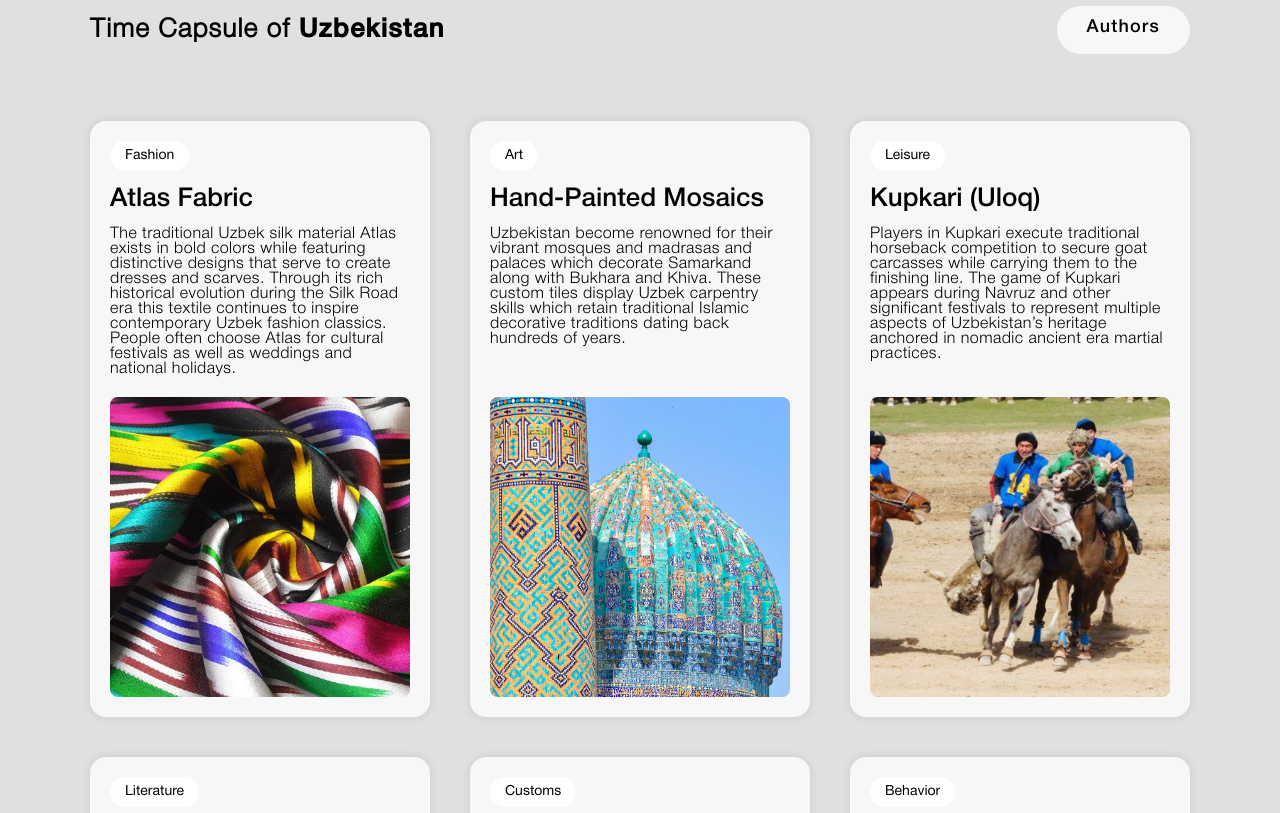
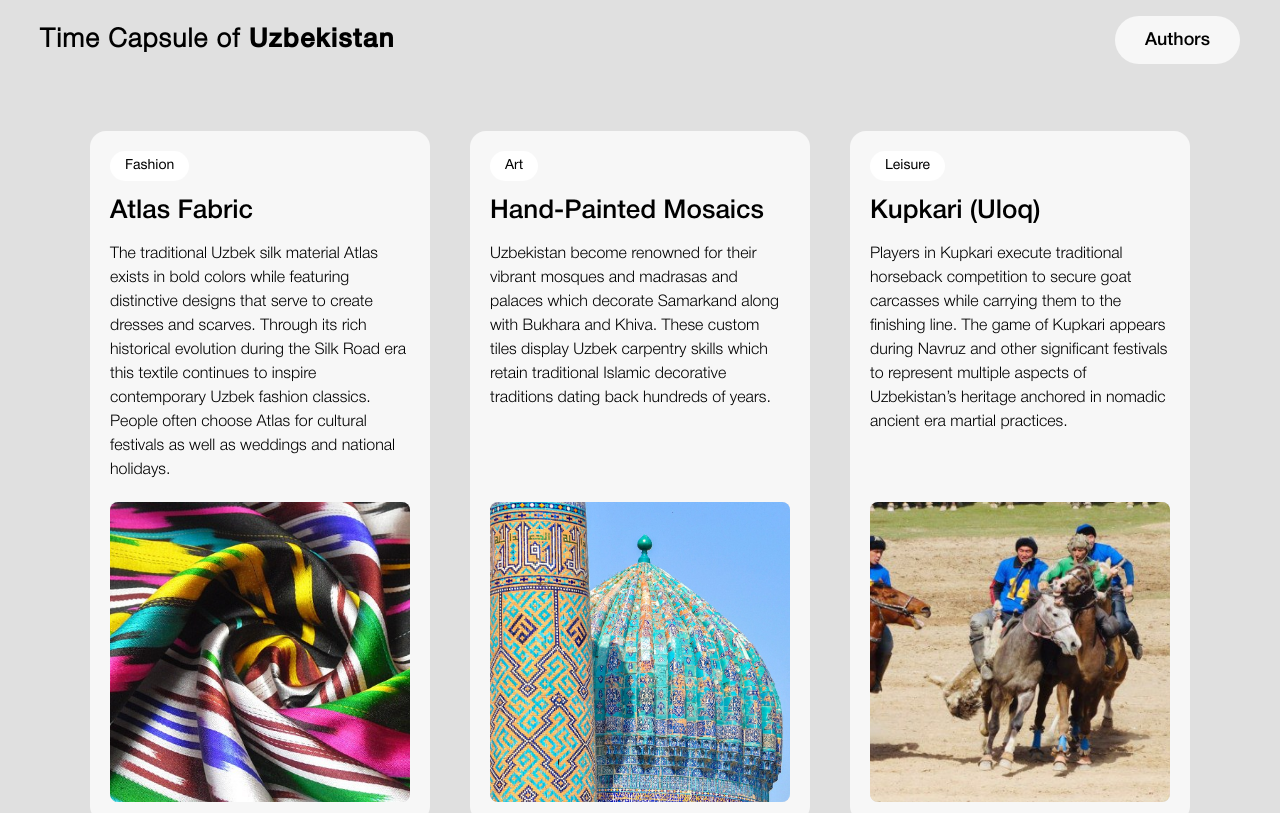
Before and after one commit to Khondamir26/ICC-Project, a plain HTML site: page index.html in a window 1280 px wide. Shown: the top 813 px of the page. Drawn offline with Linux system fonts and the light colour scheme.

Commit message:
CSS changes

```diff
--- a/style/style.css
+++ b/style/style.css
@@ -19,12 +19,10 @@ body {
 .card {
     background-color: #f7f7f7;
     border-radius: 16px;
-    box-shadow: 0 4px 12px rgba(0, 0, 0, 0.1);
     padding: 20px;
     width: 300px;
     max-height: 700px;
     margin: 20px;
-    box-shadow: 0 0 10px rgba(0, 0, 0, 0.1);
     text-decoration: none;
     display: flex;
     flex-direction: column;
@@ -33,8 +31,10 @@ body {
 }
 
 .card:hover{
-    transform: scale(1.05);
+    /* transform: scale(1.05); */
     transition: 0.3s ease;
+    box-shadow: 0 4px 12px rgba(0, 0, 0, 0.1);
+    box-shadow: 0 0 10px rgba(0, 0, 0, 0.1);
 }
 
 .category {
@@ -52,16 +52,16 @@ body {
     font-family: 'NM';
     margin: 15px 0;
     color: black;
+    line-height: 1.2;
 }
 
 .description {
     font-family: 'NL';
-    letter-spacing: .45px;
     font-size: 16px;
     color: black;
     margin-bottom: 20px;
     text-align: left;
-
+    line-height: 1.5;
 }
 
 .image-placeholder {
@@ -79,8 +79,10 @@ body {
 }
 
 .header_capsule{
-    max-width: 1100px;
-    margin: 0 auto ;
+    margin-top: 10px;
+    margin-right: 40px;
+    margin-left: 40px;
+    /* margin: 0 auto; */
     display: flex;
     justify-content: space-between;
     align-items: center;
@@ -94,8 +96,7 @@ body {
         font-size: 18px;
         font-family: 'NM';
         height: 48px;
-        letter-spacing: 1.2px;
-        padding: 13px 30px;
+        padding: 16px 30px;
         transition: background 0.3s ease, color 0.3s ease;
         box-sizing: border-box;
         cursor: pointer;
@@ -105,6 +106,7 @@ body {
     color: white;
 }
 .header_title{
+    margin-right: 10px;
     font-size: 26px;
     font-family: 'NL';
     letter-spacing: 1.2px;
```
Also changed, not shown: index.html (line endings or trailing spaces).
